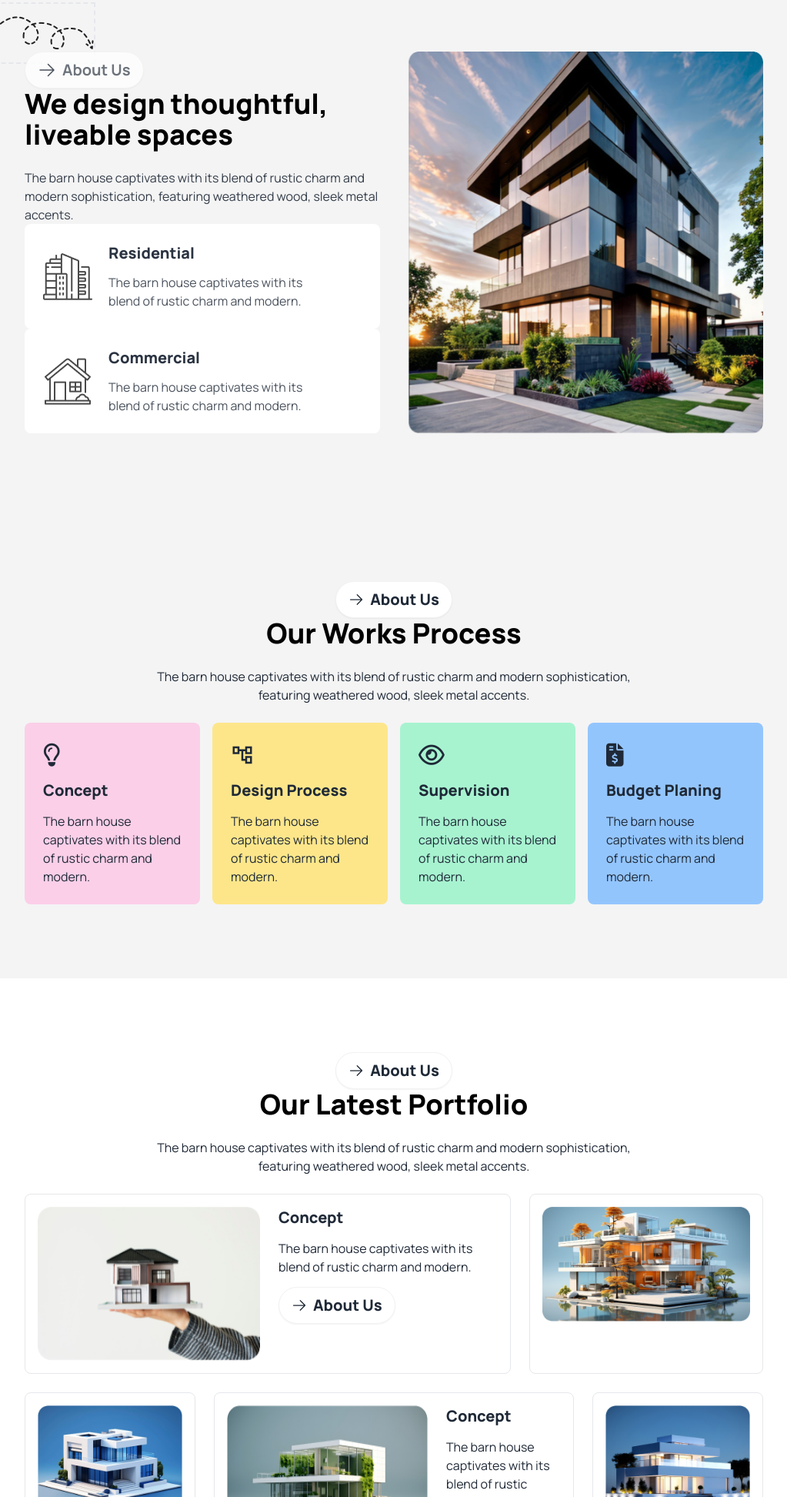
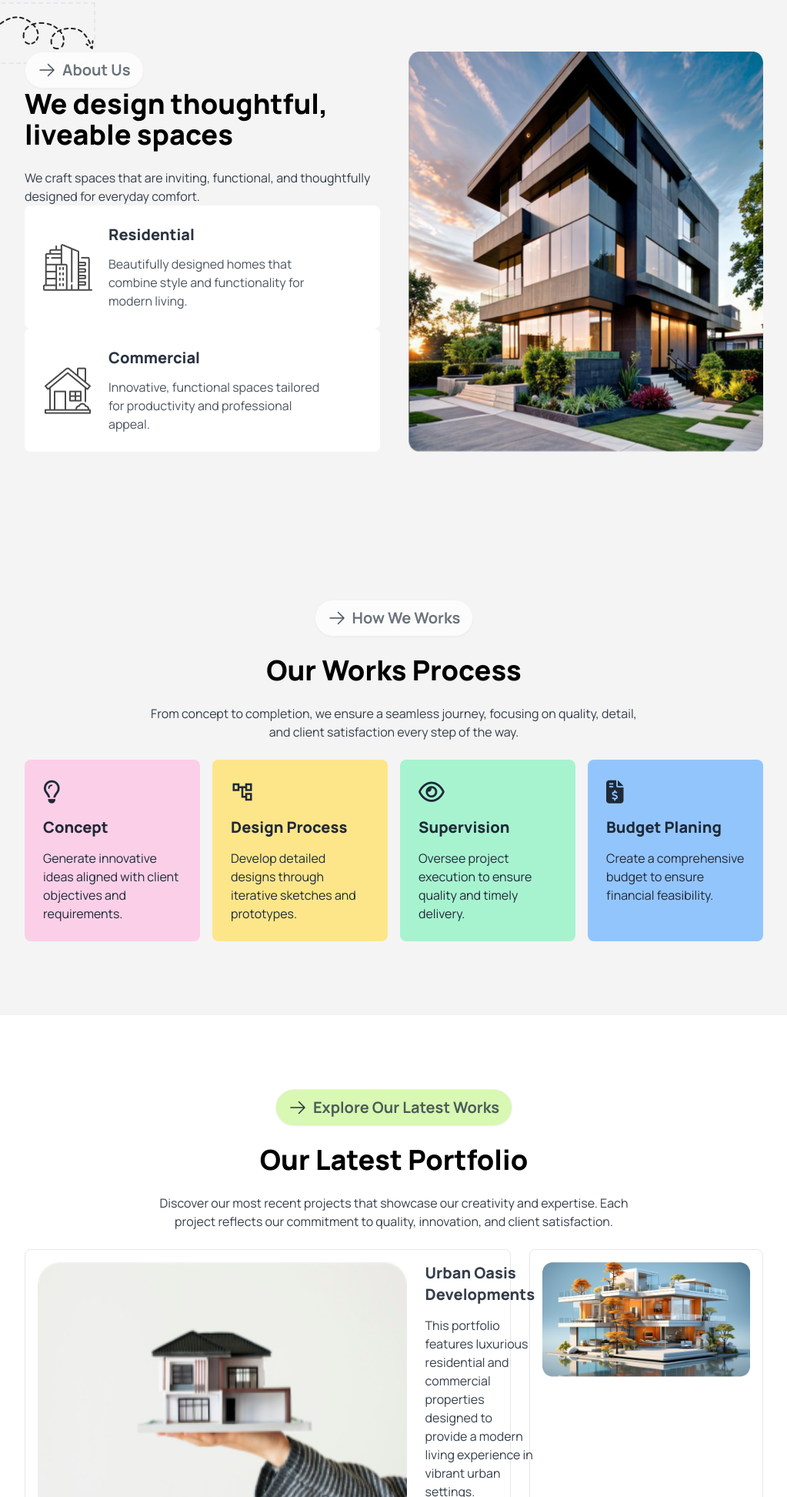
Before and after one commit to atmabdullaham/rinterio-real-estate, a plain HTML site: page index.html in a window 1280 px wide. Shown: the part 855-2800 px from the top of the page at 77% size, without its empty margins (128-1151 px from the left). Drawn offline with nearby package versions, Linux system fonts and the light colour scheme.

Commit message:
addind meaningful text till portfolio section

```diff
--- a/index.html
+++ b/index.html
@@ -167,7 +167,7 @@
         </div>
         <!-- Text Content -->
         <div class="flex flex-col w-11/12 text-center items-center">
-          <h1 class="text-3xl md:text-6xl font-extrabold mb-4 md:mb-6">
+          <h1 class="text-3xl md:text-6xl lg:w-5/6 font-extrabold mb-4 md:mb-6">
             A barn house of this design has a striking appearance
           </h1>
           <p class="w-5/6 font-medium text-base mb-6 md:mb-8">
@@ -177,7 +177,7 @@
           </p>
           <span
             ><a class="btn bg-custom-green2 rounded-3xl"
-              ><span class="text-xl font-extrabold">Book Consult</span>
+              ><span class="text-xl font-extrabold">View Details</span>
               <span class="bg-custom-green rounded-full p-1">
                 <svg
                   xmlns="http://www.w3.org/2000/svg"
@@ -244,9 +244,8 @@
                 liveable spaces
               </h2>
               <p class="opacity-90">
-                The barn house captivates with its blend of rustic charm and
-                modern sophistication, featuring weathered wood, sleek metal
-                accents.
+                We craft spaces that are inviting, functional, and thoughtfully
+                designed for everyday comfort.
               </p>
             </div>
             <!-- Commercial Card-->
@@ -261,8 +260,8 @@
                   Residential
                 </h4>
                 <p class="opacity-80">
-                  The barn house captivates with its blend of rustic charm and
-                  modern.
+                  Beautifully designed homes that combine style and
+                  functionality for modern living.
                 </p>
               </div>
             </div>
@@ -278,8 +277,8 @@
                   Commercial
                 </h4>
                 <p class="opacity-80">
-                  The barn house captivates with its blend of rustic charm and
-                  modern.
+                  Innovative, functional spaces tailored for productivity and
+                  professional appeal.
                 </p>
               </div>
             </div>
@@ -294,20 +293,22 @@
       <section></section>
       <!-- Work Process Section -->
       <section class="bg-custom-bg1">
-        <div class="w-11/12 md:w-9/12 mx-auto py-24">
+        <div class="w-11/12 md:w-9/12 mx-auto py-10 md:py-24">
           <!-- Text-content -->
           <div
             class="mb-6 text-center flex flex-col justify-center items-center"
           >
+            <!-- Button -->
+            <div class="mb-6">
               <span>
-              <a class="btn bg-white rounded-3xl">
+                <a class="btn bg-white rounded-3xl opacity-80">
                   <svg
                     xmlns="http://www.w3.org/2000/svg"
                     fill="none"
                     viewBox="0 0 24 24"
                     stroke-width="1.5"
                     stroke="currentColor"
-                  class="size-5"
+                    class="size-6"
                   >
                     <path
                       stroke-linecap="round"
@@ -315,17 +316,19 @@
                       d="M13.5 4.5 21 12m0 0-7.5 7.5M21 12H3"
                     />
                   </svg>
-                <span class="text-xl font-extrabold">About Us</span>
+                  <span class="text-xl font-bold opacity-80">How We Works</span>
                 </a>
               </span>
+            </div>
 
-            <h2 class="font-extrabold text-4xl mb-6 text-black">
+            <h2
+              class="font-bold md:font-extrabold text-3xl md:text-4xl mb-6 text-black"
+            >
               Our Works Process
             </h2>
-            <p class="md:w-2/3">
-              The barn house captivates with its blend of rustic charm and
-              modern sophistication, featuring weathered wood, sleek metal
-              accents.
+            <p class="md:w-2/3 opacity-90">
+              From concept to completion, we ensure a seamless journey, focusing
+              on quality, detail, and client satisfaction every step of the way.
             </p>
           </div>
           <!-- Process-Card-content -->
@@ -338,8 +341,8 @@
               </div>
               <h4 class="font-extrabold text-xl mb-3.5">Concept</h4>
               <p>
-                The barn house captivates with its blend of rustic charm and
-                modern.
+                Generate innovative ideas aligned with client objectives and
+                requirements.
               </p>
             </div>
             <!-- Card 2 -->
@@ -352,8 +355,8 @@
               </div>
               <h4 class="font-extrabold text-xl mb-3.5">Design Process</h4>
               <p>
-                The barn house captivates with its blend of rustic charm and
-                modern.
+                Develop detailed designs through iterative sketches and
+                prototypes.
               </p>
             </div>
             <!-- Card 3 -->
@@ -364,8 +367,7 @@
               </div>
               <h4 class="font-extrabold text-xl mb-3.5">Supervision</h4>
               <p>
-                The barn house captivates with its blend of rustic charm and
-                modern.
+                Oversee project execution to ensure quality and timely delivery.
               </p>
             </div>
             <!-- Card 4 -->
@@ -376,8 +378,7 @@
               </div>
               <h4 class="font-extrabold text-xl mb-3.5">Budget Planing</h4>
               <p>
-                The barn house captivates with its blend of rustic charm and
-                modern.
+                Create a comprehensive budget to ensure financial feasibility.
               </p>
             </div>
           </div>
@@ -385,20 +386,22 @@
       </section>
       <!-- Portfolio Section -->
       <section class="">
-        <div class="w-11/12 md:w-9/12 mx-auto py-24">
+        <div class="w-11/12 md:w-9/12 mx-auto py-10 md:py-24">
           <!-- Text-content -->
           <div
             class="mb-6 text-center flex flex-col justify-center items-center"
           >
+            <!-- Button -->
+            <div class="mb-6">
               <span>
-              <a class="btn bg-white rounded-3xl">
+                <a class="btn bg-custom-green2 rounded-3xl opacity-95">
                   <svg
                     xmlns="http://www.w3.org/2000/svg"
                     fill="none"
                     viewBox="0 0 24 24"
                     stroke-width="1.5"
                     stroke="currentColor"
-                  class="size-5"
+                    class="size-6"
                   >
                     <path
                       stroke-linecap="round"
@@ -406,17 +409,22 @@
                       d="M13.5 4.5 21 12m0 0-7.5 7.5M21 12H3"
                     />
                   </svg>
-                <span class="text-xl font-extrabold">About Us</span>
+                  <span class="text-xl font-bold opacity-80"
+                    >Explore Our Latest Works</span
+                  >
                 </a>
               </span>
+            </div>
 
-            <h2 class="font-extrabold text-4xl mb-6 text-black">
+            <h2
+              class="font-bold md:font-extrabold text-3xl md:text-4xl mb-6 text-black"
+            >
               Our Latest Portfolio
             </h2>
-            <p class="md:w-2/3">
-              The barn house captivates with its blend of rustic charm and
-              modern sophistication, featuring weathered wood, sleek metal
-              accents.
+            <p class="md:w-2/3 opacity-90">
+              Discover our most recent projects that showcase our creativity and
+              expertise. Each project reflects our commitment to quality,
+              innovation, and client satisfaction.
             </p>
           </div>
           <!-- Portfolio Card Content -->
@@ -430,42 +438,58 @@
               <img src="./assets/img1.png" alt="" />
 
               <!-- Text -->
-              <div>
-                <h4 class="font-extrabold text-xl mb-3.5">Concept</h4>
-                <p class="mb-3.5">
-                  The barn house captivates with its blend of rustic charm and
-                  modern.
+              <div class="flex flex-col justify-between">
+                <h4 class="font-extrabold text-xl mb-3.5 opacity-90">
+                  Urban Oasis Developments
+                </h4>
+                <p class="mb-3.5 opacity-90">
+                  This portfolio features luxurious residential and commercial
+                  properties designed to provide a modern living experience in
+                  vibrant urban settings.
                 </p>
-                <span>
-                  <a class="btn bg-white rounded-3xl">
+                <!-- Button -->
+                <a class="flex gap-3 bg-white rounded-3xl cursor-pointer">
+                  <span class="text-xl font-bold">View Details</span>
+                  <span class="bg-custom-green rounded-full p-1">
                     <svg
                       xmlns="http://www.w3.org/2000/svg"
                       fill="none"
                       viewBox="0 0 24 24"
                       stroke-width="1.5"
                       stroke="currentColor"
-                      class="size-5"
+                      class="size-6"
                     >
                       <path
                         stroke-linecap="round"
                         stroke-linejoin="round"
-                        d="M13.5 4.5 21 12m0 0-7.5 7.5M21 12H3"
+                        d="m4.5 19.5 15-15m0 0H8.25m11.25 0v11.25"
                       />
                     </svg>
-                    <span class="text-xl font-extrabold">About Us</span>
+                  </span>
                 </a>
-                </span>
               </div>
             </div>
             <!-- Card 2 -->
-            <div class="col-span-full lg:col-span-4 border rounded-lg p-4">
+            <div
+              class="col-span-full lg:col-span-4 border rounded-lg p-4 overflow-hidden"
+            >
               <!-- Img -->
 
-              <img src="./assets/img2.png" alt="" />
+              <img
+                src="./assets/img2.png"
+                alt=""
+                class="w-full h-64 md:h-auto object-cover rounded-xl"
+              />
             </div>
             <!-- Card 3 -->
-            <div class="col-span-full lg:col-span-3 border rounded-lg p-4">
-              <img src="./assets/img3.png" alt="" />
+            <div
+              class="col-span-full lg:col-span-3 border rounded-lg p-4 overflow-hidden"
+            >
+              <img
+                src="./assets/img3.png"
+                alt=""
+                class="w-full h-64 md:h-auto object-cover rounded-xl"
+              />
             </div>
             <!-- Card 4 -->
             <div
@@ -474,20 +498,66 @@
               <img src="./assets/img4.png" alt="" />
               <!-- Text -->
               <div>
-                <h4 class="font-extrabold text-xl mb-3.5">Concept</h4>
-                <p class="mb-3.5">
-                  The barn house captivates with its blend of rustic charm and
-                  modern.
+                <h4 class="font-extrabold text-xl mb-3.5 opacity-90">
+                  Heritage Estates
+                </h4>
+                <p class="mb-3.5 opacity-90">
+                  This portfolio showcases meticulously crafted properties that
+                  blend classic architecture with contemporary amenities.
                 </p>
-                <span>
-                  <a class="btn bg-white rounded-3xl">
+                <!-- Button -->
+                <a class="flex gap-3 bg-white rounded-3xl cursor-pointer">
+                  <span class="text-xl font-bold">View Details</span>
+                  <span class="bg-custom-green rounded-full p-1">
                     <svg
                       xmlns="http://www.w3.org/2000/svg"
                       fill="none"
                       viewBox="0 0 24 24"
                       stroke-width="1.5"
                       stroke="currentColor"
-                      class="size-5"
+                      class="size-6"
+                    >
+                      <path
+                        stroke-linecap="round"
+                        stroke-linejoin="round"
+                        d="m4.5 19.5 15-15m0 0H8.25m11.25 0v11.25"
+                      />
+                    </svg>
+                  </span>
+                </a>
+              </div>
+            </div>
+            <!-- Card 5 -->
+            <div
+              class="col-span-full lg:col-span-3 border rounded-lg p-4 overflow-hidden"
+            >
+              <img
+                src="./assets/img5.png"
+                alt=""
+                class="w-full h-64 md:h-auto object-cover rounded-xl"
+              />
+            </div>
+          </div>
+        </div>
+      </section>
+      <!-- Article and News Section-->
+      <section class="bg-custom-bg1">
+        <div class="w-11/12 md:w-9/12 mx-auto py-10 md:py-24">
+          <!-- Text Content -->
+          <div
+            class="mb-6 text-center flex flex-col justify-center items-center"
+          >
+            <!-- Button -->
+            <div class="mb-6">
+              <span>
+                <a class="btn bg-white rounded-3xl opacity-80">
+                  <svg
+                    xmlns="http://www.w3.org/2000/svg"
+                    fill="none"
+                    viewBox="0 0 24 24"
+                    stroke-width="1.5"
+                    stroke="currentColor"
+                    class="size-6"
                   >
                     <path
                       stroke-linecap="round"
@@ -495,49 +565,17 @@
                       d="M13.5 4.5 21 12m0 0-7.5 7.5M21 12H3"
                     />
                   </svg>
-                    <span class="text-xl font-extrabold">About Us</span>
+                  <span class="text-xl font-bold opacity-80">About Us</span>
                 </a>
               </span>
             </div>
-            </div>
-            <!-- Card 5 -->
-            <div class="col-span-full lg:col-span-3 border rounded-lg p-4">
-              <img src="./assets/img5.png" alt="" />
-            </div>
-          </div>
-        </div>
-      </section>
-      <!-- Article and News Section-->
-      <section class="bg-custom-bg1">
-        <div class="w-11/12 md:w-9/12 mx-auto py-24">
-          <!-- Text Content -->
-          <div
-            class="mb-6 text-center flex flex-col justify-center items-center"
+
+            <h2
+              class="font-bold md:font-extrabold text-3xl md:text-4xl mb-6 text-black"
             >
-            <span>
-              <a class="btn bg-white rounded-3xl">
-                <svg
-                  xmlns="http://www.w3.org/2000/svg"
-                  fill="none"
-                  viewBox="0 0 24 24"
-                  stroke-width="1.5"
-                  stroke="currentColor"
-                  class="size-5"
-                >
-                  <path
-                    stroke-linecap="round"
-                    stroke-linejoin="round"
-                    d="M13.5 4.5 21 12m0 0-7.5 7.5M21 12H3"
-                  />
-                </svg>
-                <span class="text-xl font-extrabold">Rinterio News</span>
-              </a>
-            </span>
-
-            <h2 class="font-extrabold text-4xl mb-6 text-black">
               Read Our Articles and News
             </h2>
-            <p class="md:w-2/3">
+            <p class="md:w-2/3 opacity-90">
               The barn house captivates with its blend of rustic charm and
               modern sophistication, featuring weathered wood, sleek metal
               accents.
@@ -682,20 +720,22 @@
       </section>
       <!-- Discuss Section -->
       <section id="discuss-section" class="">
-        <div class="w-11/12 md:w-9/12 mx-auto py-24">
+        <div class="w-11/12 md:w-9/12 mx-auto py-10 md:py-24">
           <!-- Text Content -->
           <div
             class="mb-6 text-center flex flex-col justify-center items-center"
           >
+            <!-- Button -->
+            <div class="mb-6">
               <span>
-              <a class="btn bg-white rounded-3xl">
+                <a class="btn bg-white rounded-3xl opacity-80">
                   <svg
                     xmlns="http://www.w3.org/2000/svg"
                     fill="none"
                     viewBox="0 0 24 24"
                     stroke-width="1.5"
                     stroke="currentColor"
-                  class="size-5"
+                    class="size-6"
                   >
                     <path
                       stroke-linecap="round"
@@ -703,9 +743,10 @@
                       d="M13.5 4.5 21 12m0 0-7.5 7.5M21 12H3"
                     />
                   </svg>
-                <span class="text-xl font-extrabold">Rinterio News</span>
+                  <span class="text-xl font-bold opacity-80">How We Works</span>
                 </a>
               </span>
+            </div>
 
             <h2 class="font-extrabold text-4xl mb-6 text-black">
               Read Our Articles and News
@@ -786,7 +827,7 @@
     </main>
     <!-- Footer -->
     <footer class="bg-black">
-      <div class="w-11/12 md:w-9/12 mx-auto py-24">
+      <div class="w-11/12 md:w-9/12 mx-auto py-10 md:py-24">
         <!-- Text Content -->
         <div
           class="text-center flex flex-col justify-center items-center text-white"
```
Lines whose indentation alone changed are shown as unchanged.
